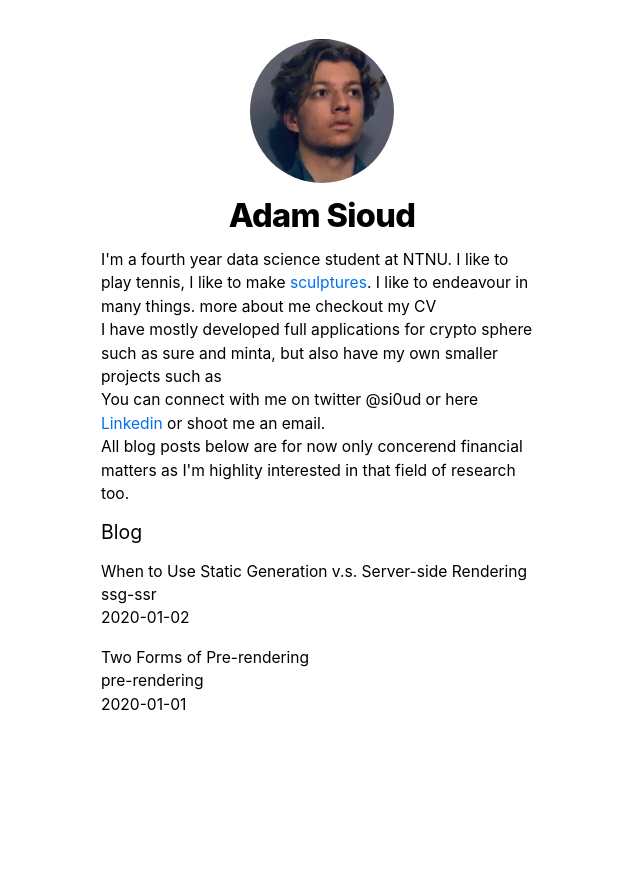
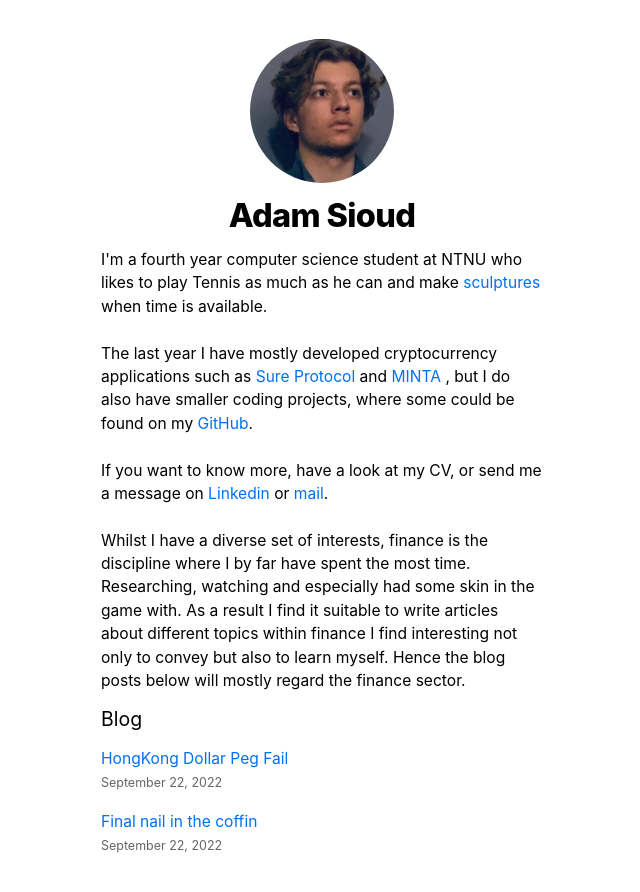
Before and after one commit to AdamSioud/personal_website, a Next.js app in the folder nextjs-blog/: page / in a window 1280 px wide. Shown: the top 892 px of the page, without its empty margins (318-958 px from the left). Before the commit the page ends 800 px from the top, so only its background shows below. Built offline with nearby package versions, Linux system fonts and the light colour scheme.

Commit message:
finishing touches

```diff
--- /dev/null
+++ b/nextjs-blog/components/date.js
@@ -0,0 +1,6 @@
+import { parseISO, format } from 'date-fns';
+
+export default function Date({ dateString }) {
+  const date = parseISO(dateString);
+  return <time dateTime={dateString}>{format(date, 'LLLL d, yyyy')}</time>;
+}
--- a/nextjs-blog/components/layout.js
+++ b/nextjs-blog/components/layout.js
@@ -40,7 +40,7 @@ export default function Layout({ children, home }) {
           </>
         ) : (
           <>
-            <Link href="/">
+            {/* <Link href="/">
               <a>
                 <Image
                   priority
@@ -56,7 +56,7 @@ export default function Layout({ children, home }) {
               <Link href="/">
                 <a className={utilStyles.colorInherit}>{name}</a>
               </Link>
-            </h2>
+            </h2> */}
           </>
         )}
       </header>
--- a/nextjs-blog/package.json
+++ b/nextjs-blog/package.json
@@ -7,6 +7,7 @@
   },
   "dependencies": {
     "@supabase/supabase-js": "^2.0.0-rc.10",
+    "date-fns": "^2.29.3",
     "gray-matter": "^4.0.3",
     "next": "latest",
     "react": "17.0.2",
--- a/nextjs-blog/pages/index.js
+++ b/nextjs-blog/pages/index.js
@@ -2,6 +2,8 @@ import Head from 'next/head';
 import Layout, { siteTitle } from '../components/layout';
 import utilStyles from '../styles/utils.module.css';
 import { getSortedPostsData } from '../lib/posts';
+import Link from 'next/link';
+import Date from '../components/date';
 
 
 export async function getStaticProps() {
@@ -22,13 +24,25 @@ export default function Home({allPostsData}) {
       </Head>
       <section className={utilStyles.headingMd}>
         <div>
-        <p>I'm a fourth year data science student at NTNU. I like to play tennis, I like to make <a href="https://nextjs.org/learn"> sculptures</a>. I like to endeavour in many things. more about me checkout my CV</p>
+        <p>I'm a fourth year computer science student at NTNU who likes to play Tennis as much as he can and make <Link href="/sculptures"> sculptures  </Link> when time is available. </p>
+           <br />
 
-        <p> I have mostly developed full applications for crypto sphere such as sure and minta, but also have my own smaller projects such as</p>
 
-        <p>You can connect with me on twitter @si0ud or here <a href="https://www.linkedin.com/in/adam-sioud-316b48191/?originalSubdomain=no"> Linkedin</a> or shoot me an email.</p>
+        <p> The last year I have mostly developed cryptocurrency applications such as  <a href="https://sure.claims/"> Sure Protocol </a> and  <a href="https://www.minta.world/"> MINTA </a> , but I do also have smaller coding projects, where some could be found on my
+        <a href="https://github.com/AdamSioud"> GitHub</a>. </p>
+
+        <br />
+
+        <p> If you want to know more, have a look at my CV, or send me a message on  <a href="https://www.linkedin.com/in/adam-sioud-316b48191/?originalSubdomain=no"> Linkedin</a>  or <a href="mailto:privatadammail@gmail.com">mail</a>. </p>
+
+
+
+        <br />
         <p>
-        All blog posts below are for now only concerend financial matters as I'm highlity interested in that field of research too.{' '}
+        Whilst I have a diverse set of interests, finance is the discipline where I by far have spent the most time. Researching, watching and especially had some skin in the game with.
+        As a result I find it suitable to write articles about different topics within finance I find interesting not only to convey but also to learn myself.
+        Hence the blog posts below will mostly regard the finance sector.
+
 
         </p>
         </div>
@@ -39,12 +53,14 @@ export default function Home({allPostsData}) {
         <ul className={utilStyles.list}>
           {allPostsData.map(({ id, date, title }) => (
             <li className={utilStyles.listItem} key={id}>
-              {title}
-              <br />
-              {id}
-              <br />
-              {date}
-            </li>
+            <Link href={`/posts/${id}`}>
+              <a>{title}</a>
+            </Link>
+            <br />
+            <small className={utilStyles.lightText}>
+              <Date dateString={date} />
+            </small>
+          </li>
           ))}
         </ul>
       </section>
--- a/nextjs-blog/pages/posts/[id].js
+++ b/nextjs-blog/pages/posts/[id].js
@@ -1,5 +1,8 @@
 import Layout from '../../components/layout';
 import { getAllPostIds, getPostData } from '../../lib/posts';
+import Head from 'next/head';
+import Date from '../../components/date';
+import utilStyles from '../../styles/utils.module.css';
 
 export async function getStaticProps({ params }) {
   // Add the "await" keyword like this:
@@ -20,16 +23,20 @@ export async function getStaticPaths() {
       fallback: false,
     };
   }
+
   export default function Post({ postData }) {
     return (
       <Layout>
-        {postData.title}
-        <br />
-        {postData.id}
-        <br />
-        {postData.date}
-        <br />
-        <div dangerouslySetInnerHTML={{ __html: postData.contentHtml }} />
+        <Head>
+          <title>{postData.title}</title>
+        </Head>
+        <article>
+          <h1 className={utilStyles.headingXl}>{postData.title}</h1>
+          <div className={utilStyles.lightText}>
+            <Date dateString={postData.date} />
+          </div>
+          <div dangerouslySetInnerHTML={{ __html: postData.contentHtml }} />
+        </article>
       </Layout>
     );
   }
--- a/nextjs-blog/pages/sculptures.tsx
+++ b/nextjs-blog/pages/sculptures.tsx
@@ -1,7 +1,8 @@
 import Image from 'next/image'
 import { useState } from 'react'
 import { createClient } from '@supabase/supabase-js'
-import utilStyles from '../styles/utils.module.css';
+import Link from 'next/link';
+
 
 
 
@@ -45,8 +46,13 @@ const pStyle = {
 
 };
 
+const backToHome = {
+  margin: '3rem 0 0'
+}
+
 export default function Gallery({ images }: { images: Image[] }) {
   return (
+
     <div>
       <h1 style={hStyle}> ADAM SCULPTURES </h1>
 
@@ -70,10 +76,19 @@ export default function Gallery({ images }: { images: Image[] }) {
 
       </div>
 
+
+      <div style={backToHome}>
+          <Link href="/">
+            <a>← Back to home</a>
+          </Link>
+        </div>
     </div>
 
 
+
+
     </div>
+
 
   )
 }
--- a/nextjs-blog/posts/pre-rendering.md
+++ b/nextjs-blog/posts/hkd_peg_fail.md
@@ -1,6 +1,6 @@
 ---
-title: 'Two Forms of Pre-rendering'
-date: '2020-01-01'
+title: 'HongKong Dollar Peg Fail '
+date: '2022-09-22'
 ---
 
 Next.js has two forms of pre-rendering: **Static Generation** and **Server-side Rendering**. The difference is in **when** it generates the HTML for a page.
--- a/nextjs-blog/posts/ssg-ssr.md
+++ b/nextjs-blog/posts/introduction.md
@@ -1,6 +1,6 @@
 ---
-title: 'When to Use Static Generation v.s. Server-side Rendering'
-date: '2020-01-02'
+title: 'Final nail in the coffin'
+date: '2022-09-22'
 ---
 
 We recommend using **Static Generation** (with and without data) whenever possible because your page can be built once and served by CDN, which makes it much faster than having a server render the page on every request.
```
Also changed, not shown: 1 other file (tests, documents, lock files or other folders).
